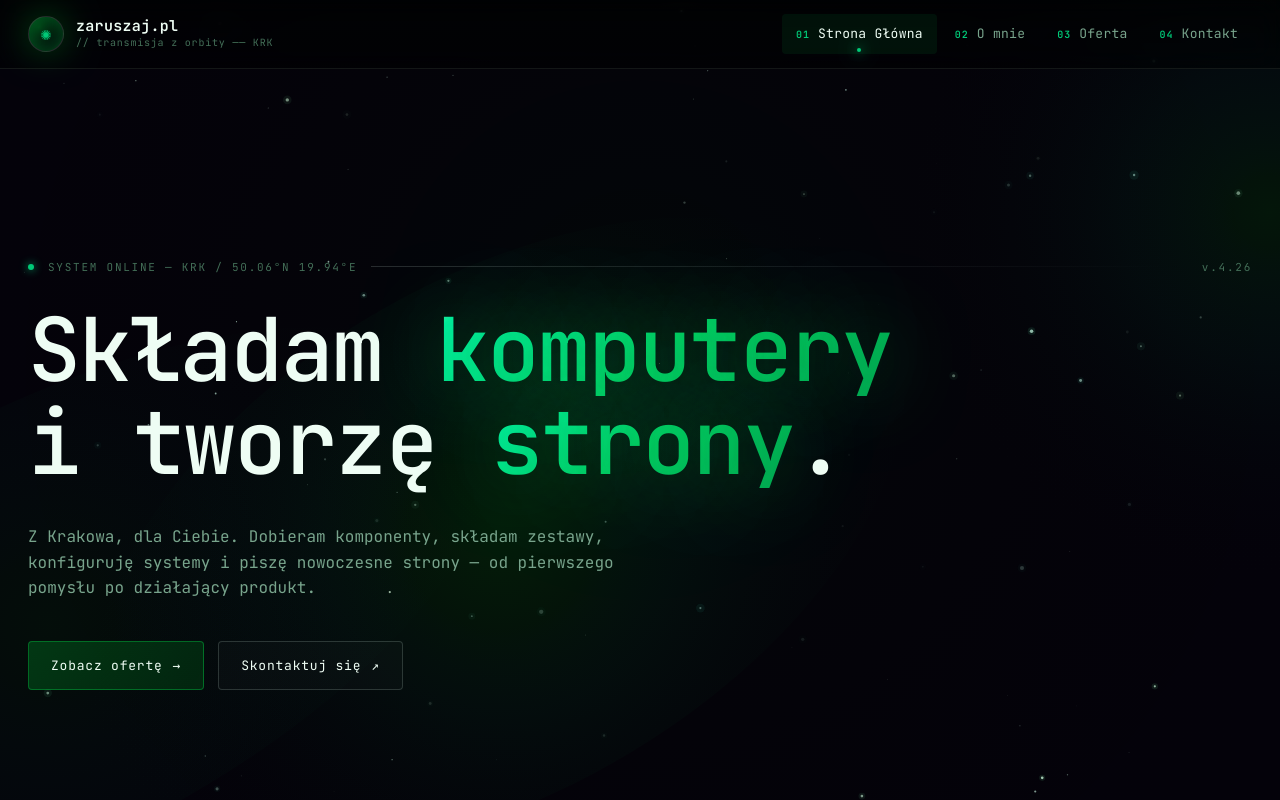
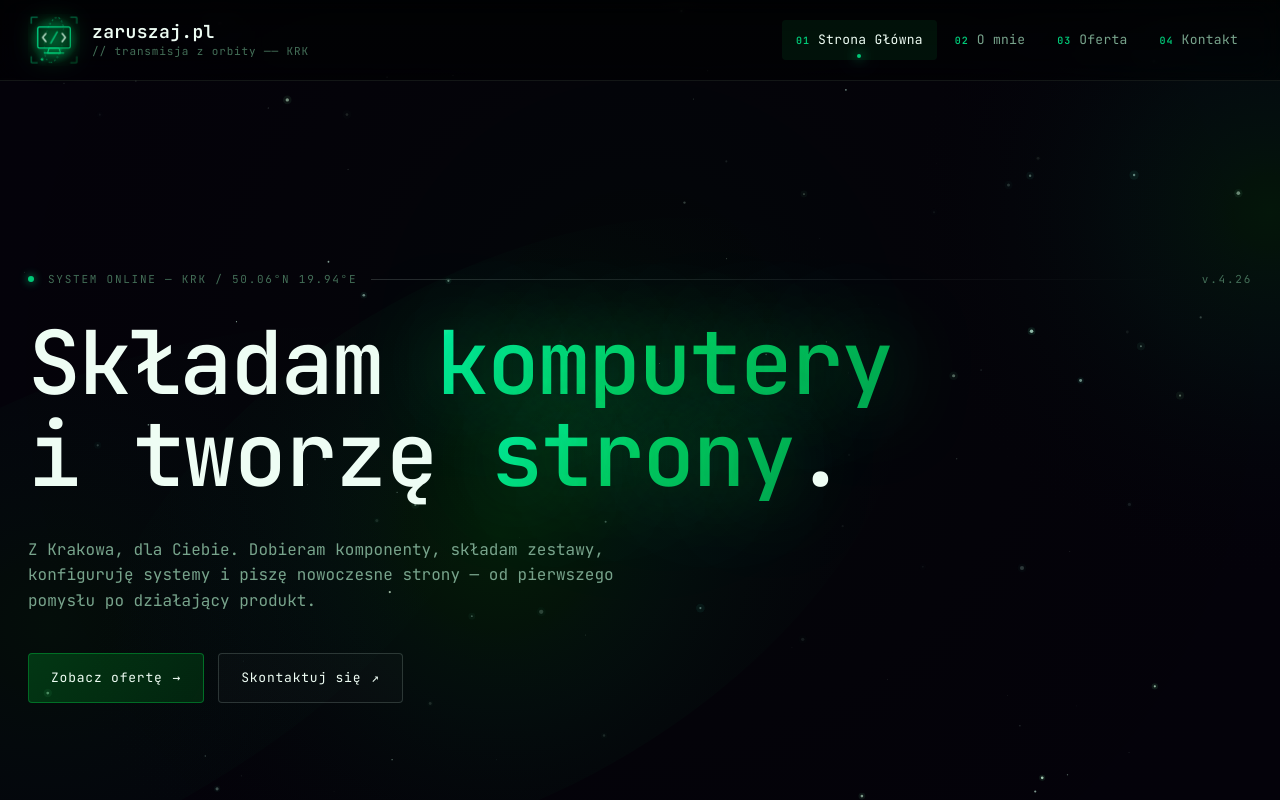
Before and after one commit to Kris1027/nextjs-business-card-2, a Next.js app: page / in a window 1280 px wide. Shown: the top 800 px of the page. Built offline with nearby package versions, Linux system fonts and the light colour scheme.

Commit message:
feat: replace brand glyph with SVG brandmark (orbit + monitor + code chevrons) and update brand text sizes

```diff
--- a/app/globals.css
+++ b/app/globals.css
@@ -117,37 +117,37 @@ img {
   border: none;
   font-family: inherit;
 }
-.cs-brand-glyph {
-  display: inline-flex;
-  align-items: center;
-  justify-content: center;
-  width: 36px;
-  height: 36px;
-  border: 1px solid var(--line-2);
-  border-radius: 50%;
-  font-size: 18px;
-  color: var(--acc);
-  background: radial-gradient(
-    circle at 30% 30%,
-    oklch(0.5 0.25 var(--theme-hue) / 0.4),
-    transparent 70%
-  );
-  box-shadow:
-    inset 0 0 14px oklch(0.6 0.28 var(--theme-hue) / 0.35),
-    0 0 24px oklch(0.5 0.28 var(--theme-hue) / 0.3);
-  animation: pulse-soft 4.5s ease-in-out infinite;
+.cs-brandmark {
+  display: block;
+  filter: drop-shadow(0 0 12px oklch(0.6 0.28 var(--theme-hue) / 0.45));
+  flex-shrink: 0;
 }
-@keyframes pulse-soft {
+.cs-brandmark.is-animated .bm-orbit {
+  transform-origin: 32px 32px;
+  animation: bm-orbit-spin 18s linear infinite;
+}
+.cs-brandmark.is-animated .bm-sat {
+  filter: drop-shadow(0 0 4px oklch(0.85 0.22 var(--theme-acc-hue, 165)));
+}
+.cs-brandmark.is-animated .bm-monitor {
+  animation: bm-pulse 3.6s ease-in-out infinite;
+  transform-origin: 32px 32px;
+}
+@keyframes bm-orbit-spin {
+  from {
+    transform: rotate(0deg);
+  }
+  to {
+    transform: rotate(360deg);
+  }
+}
+@keyframes bm-pulse {
   0%,
   100% {
-    box-shadow:
-      inset 0 0 14px oklch(0.6 0.28 var(--theme-hue) / 0.35),
-      0 0 24px oklch(0.5 0.28 var(--theme-hue) / 0.3);
+    filter: drop-shadow(0 0 6px oklch(0.6 0.28 var(--theme-hue) / 0.4));
   }
   50% {
-    box-shadow:
-      inset 0 0 18px oklch(0.6 0.28 var(--theme-hue) / 0.55),
-      0 0 38px oklch(0.55 0.3 var(--theme-hue) / 0.5);
+    filter: drop-shadow(0 0 14px oklch(0.65 0.3 var(--theme-acc-hue, 165) / 0.7));
   }
 }
 .cs-brand-text {
@@ -160,13 +160,13 @@ img {
   color: var(--ink-0);
   font-weight: 600;
   letter-spacing: 0.02em;
-  font-size: 15px;
+  font-size: 18px;
 }
 .cs-brand-sub {
   color: var(--ink-3);
-  font-size: 10px;
+  font-size: 11px;
   letter-spacing: 0.08em;
-  margin-top: 3px;
+  margin-top: 4px;
 }
 
 .cs-nav {
--- /dev/null
+++ b/components/cosmos/brand-mark.tsx
@@ -0,0 +1,133 @@
+'use client'
+
+import { useId } from 'react'
+
+type Props = { size?: number; animated?: boolean }
+
+export default function BrandMark({ size = 52, animated = true }: Props) {
+  const uid = useId()
+  const gradId = `bm-grad-${uid}`
+  const glowId = `bm-glow-${uid}`
+
+  return (
+    <svg
+      className={`cs-brandmark${animated ? ' is-animated' : ''}`}
+      width={size}
+      height={size}
+      viewBox='0 0 64 64'
+      fill='none'
+      xmlns='http://www.w3.org/2000/svg'
+      aria-hidden='true'
+    >
+      <defs>
+        <linearGradient id={gradId} x1='0' y1='0' x2='64' y2='64' gradientUnits='userSpaceOnUse'>
+          <stop offset='0%' stopColor='oklch(0.85 0.18 var(--theme-hue, 160))' />
+          <stop offset='60%' stopColor='oklch(0.7 0.24 var(--theme-acc-hue, 165))' />
+          <stop offset='100%' stopColor='oklch(0.55 0.2 var(--theme-hue, 160))' />
+        </linearGradient>
+        <radialGradient id={glowId} cx='0.5' cy='0.5' r='0.5'>
+          <stop offset='0%' stopColor='oklch(0.7 0.24 var(--theme-acc-hue, 165) / 0.5)' />
+          <stop offset='100%' stopColor='oklch(0.7 0.24 var(--theme-acc-hue, 165) / 0)' />
+        </radialGradient>
+      </defs>
+
+      {/* glow halo */}
+      <circle cx='32' cy='32' r='30' fill={`url(#${glowId})`} />
+
+      {/* outer orbit ring (tilted ellipse) */}
+      <g className='bm-orbit'>
+        <ellipse
+          cx='32'
+          cy='32'
+          rx='28'
+          ry='11'
+          stroke={`url(#${gradId})`}
+          strokeWidth='1.2'
+          strokeDasharray='2 3'
+          transform='rotate(-22 32 32)'
+          opacity='0.55'
+        />
+        {/* orbiting satellite dot */}
+        <circle className='bm-sat' cx='60' cy='32' r='1.6' fill={`url(#${gradId})`} />
+      </g>
+
+      {/* monitor frame */}
+      <g className='bm-monitor'>
+        <rect
+          x='12'
+          y='16'
+          width='40'
+          height='26'
+          rx='2'
+          stroke={`url(#${gradId})`}
+          strokeWidth='1.6'
+          fill='oklch(0.06 0.04 var(--theme-hue, 160) / 0.4)'
+        />
+        {/* screen inner glow */}
+        <rect
+          x='14'
+          y='18'
+          width='36'
+          height='22'
+          rx='1'
+          fill='oklch(0.5 0.22 var(--theme-acc-hue, 165) / 0.08)'
+        />
+        {/* monitor stand */}
+        <path
+          d='M 26 42 L 24 48 L 40 48 L 38 42 Z'
+          stroke={`url(#${gradId})`}
+          strokeWidth='1.4'
+          fill='none'
+          strokeLinejoin='round'
+        />
+        <line
+          x1='20'
+          y1='48'
+          x2='44'
+          y2='48'
+          stroke={`url(#${gradId})`}
+          strokeWidth='1.4'
+          strokeLinecap='round'
+        />
+      </g>
+
+      {/* code chevrons < / > on screen */}
+      <g className='bm-code'>
+        <path
+          d='M 22 24 L 18 29 L 22 34'
+          stroke='oklch(0.95 0.04 var(--theme-hue, 160))'
+          strokeWidth='1.6'
+          fill='none'
+          strokeLinecap='round'
+          strokeLinejoin='round'
+        />
+        <path
+          d='M 42 24 L 46 29 L 42 34'
+          stroke='oklch(0.95 0.04 var(--theme-hue, 160))'
+          strokeWidth='1.6'
+          fill='none'
+          strokeLinecap='round'
+          strokeLinejoin='round'
+        />
+        {/* slash between */}
+        <line
+          x1='36'
+          y1='22'
+          x2='28'
+          y2='36'
+          stroke={`url(#${gradId})`}
+          strokeWidth='1.6'
+          strokeLinecap='round'
+        />
+      </g>
+
+      {/* corner ticks (terminal vibe) */}
+      <g stroke={`url(#${gradId})`} strokeWidth='1' opacity='0.7'>
+        <path d='M 4 12 L 4 4 L 12 4' fill='none' />
+        <path d='M 60 12 L 60 4 L 52 4' fill='none' />
+        <path d='M 4 52 L 4 60 L 12 60' fill='none' />
+        <path d='M 60 52 L 60 60 L 52 60' fill='none' />
+      </g>
+    </svg>
+  )
+}
--- a/components/layout/header.tsx
+++ b/components/layout/header.tsx
@@ -3,6 +3,7 @@
 import Link from 'next/link'
 import { usePathname } from 'next/navigation'
 import { useState } from 'react'
+import BrandMark from '@/components/cosmos/brand-mark'
 
 const NAV_LINKS = [
   { href: '/', label: 'Strona Główna', code: '01' },
@@ -24,7 +25,7 @@ export default function Header() {
     <header className='cs-header'>
       <div className='cs-header-inner'>
         <Link href='/' className='cs-brand'>
-          <span className='cs-brand-glyph'>✺</span>
+          <BrandMark size={52} animated />
           <span className='cs-brand-text'>
             <span className='cs-brand-name'>zaruszaj.pl</span>
             <span className='cs-brand-sub'>{'// transmisja z orbity ── KRK'}</span>
```
